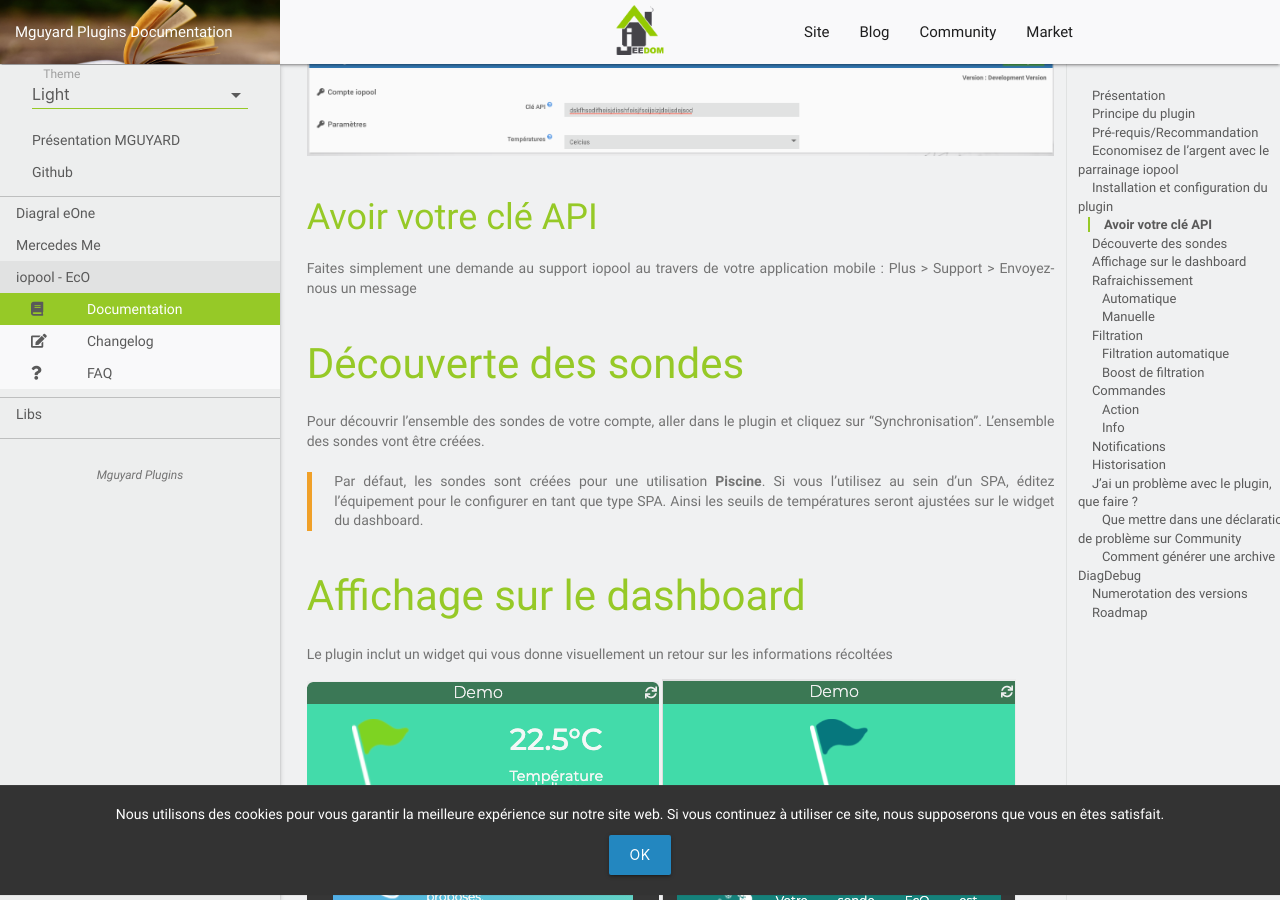
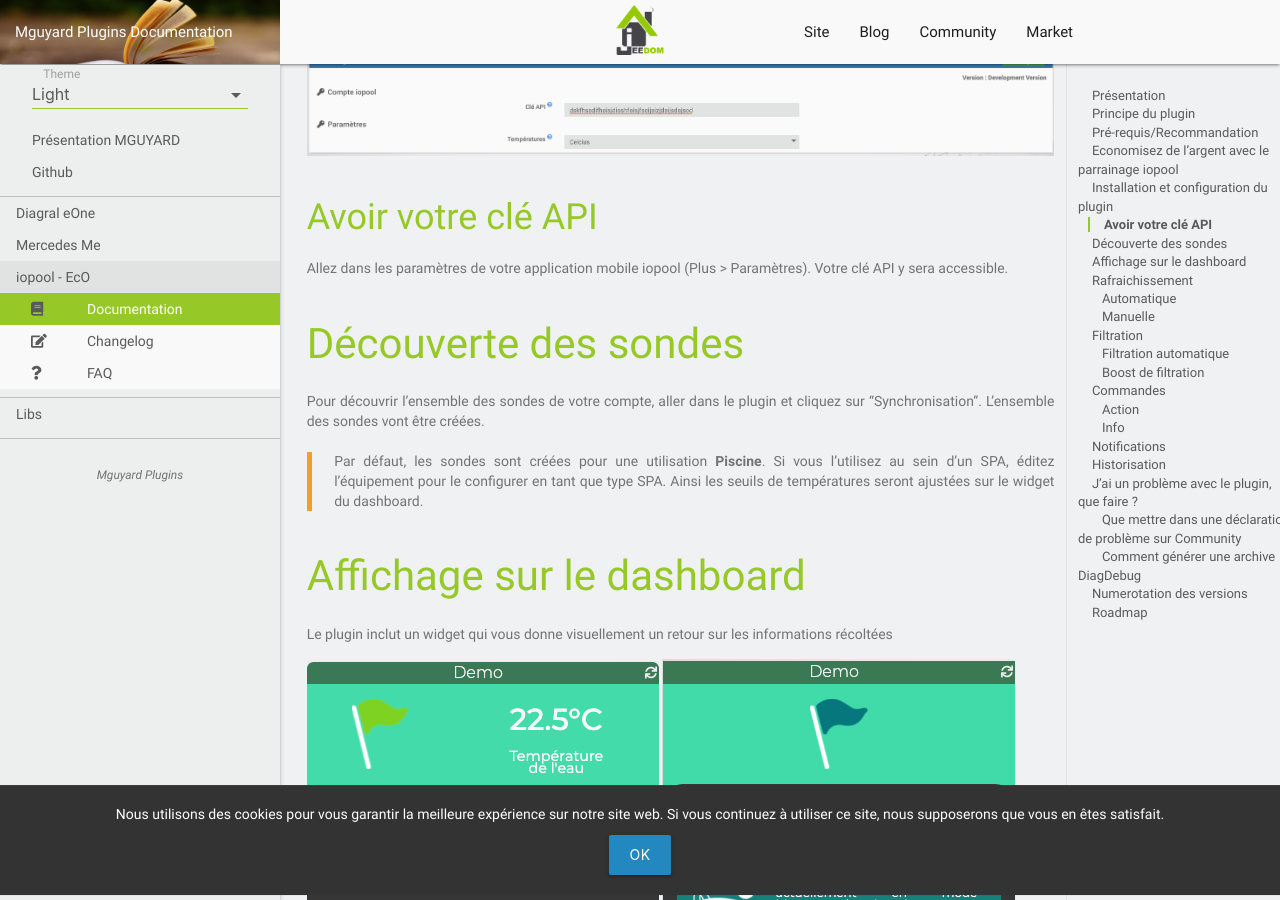
Before and after one commit to mguyard/Jeedom-Documentations, a Jekyll site: the page built from fr_FR/iopool_EcO/documentation.md, in a window 1280 px wide and 900 px high, scrolled down 3239 px. Built offline with Jekyll 4.4.1, drawn with Linux system fonts in a browser that asks for light colours; our own code applies the rules of GitHub Pages for plain Markdown files.

Commit message:
doc: Mise à jour de la récupération de la clé API

```diff
--- a/fr_FR/iopool_EcO/documentation.md
+++ b/fr_FR/iopool_EcO/documentation.md
@@ -51,7 +51,7 @@
 
 ## Avoir votre clé API
 
-Faites simplement une demande au support iopool au travers de votre application mobile : Plus > Support > Envoyez-nous un message
+Allez dans les paramètres de votre application mobile iopool (Plus > Paramètres). Votre clé API y sera accessible.
 
 # Découverte des sondes
 
```
